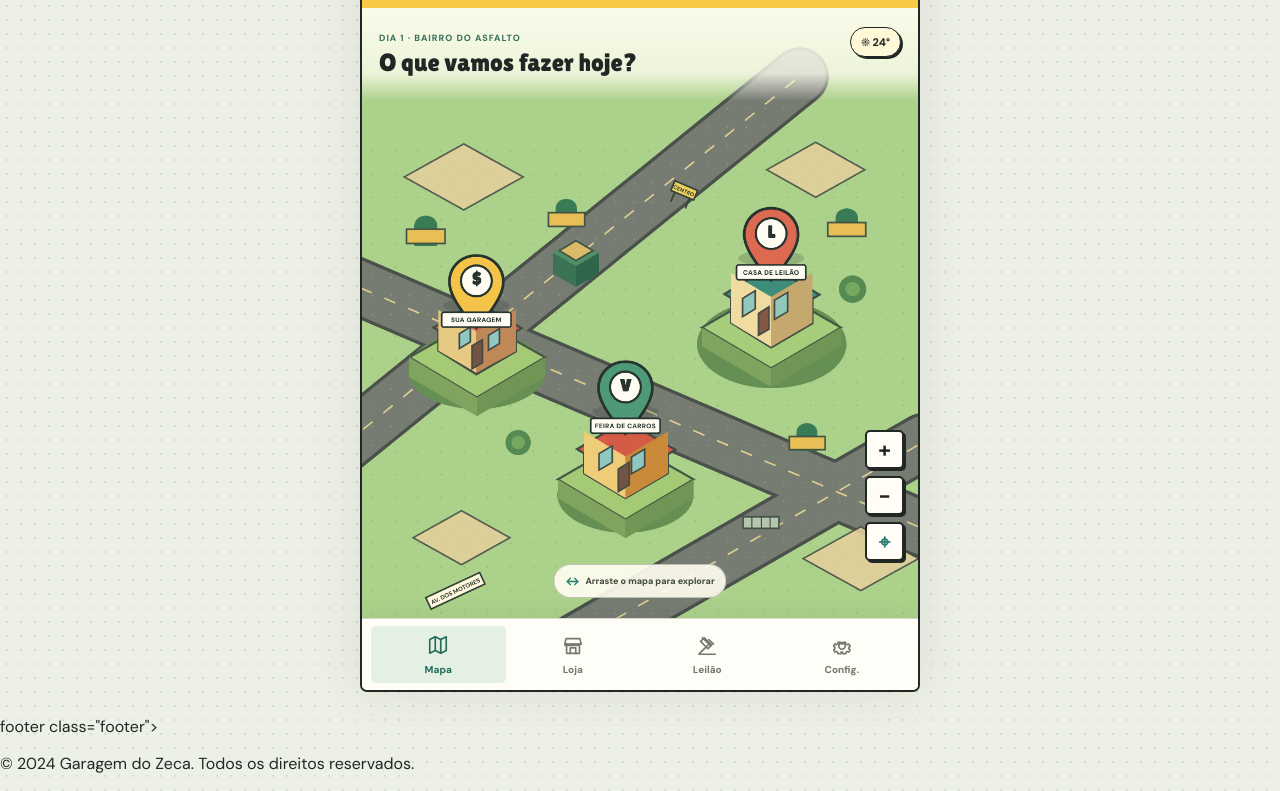
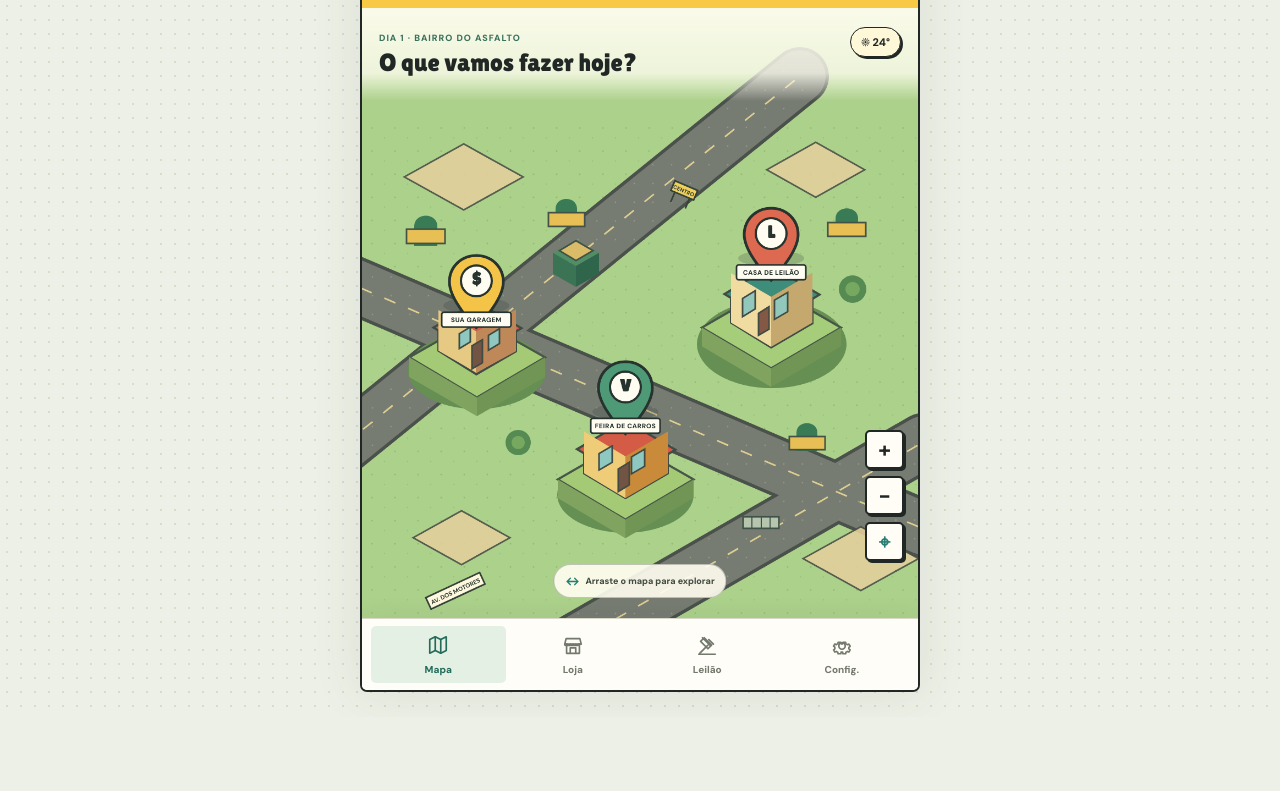
Before and after one commit to jpflash007/teste, a plain HTML site: page index.html in a window 1280 px wide. Shown: the part 85-876 px from the top of the page. After the commit the page ends 802 px from the top, so only its background shows below. Drawn offline with Linux system fonts and the light colour scheme.

Commit message:
primeiro comit development

```diff
--- a/index.html
+++ b/index.html
@@ -40,9 +40,6 @@
         </button>
       </nav>
     </main>
-    footer class="footer">
-      <p>© 2024 Garagem do Zeca. Todos os direitos reservados.</p>
-    </footer>
     <div id="toast" class="toast" role="status" aria-live="polite"></div>
     <script src="app.js"></script>
   </body>
```
